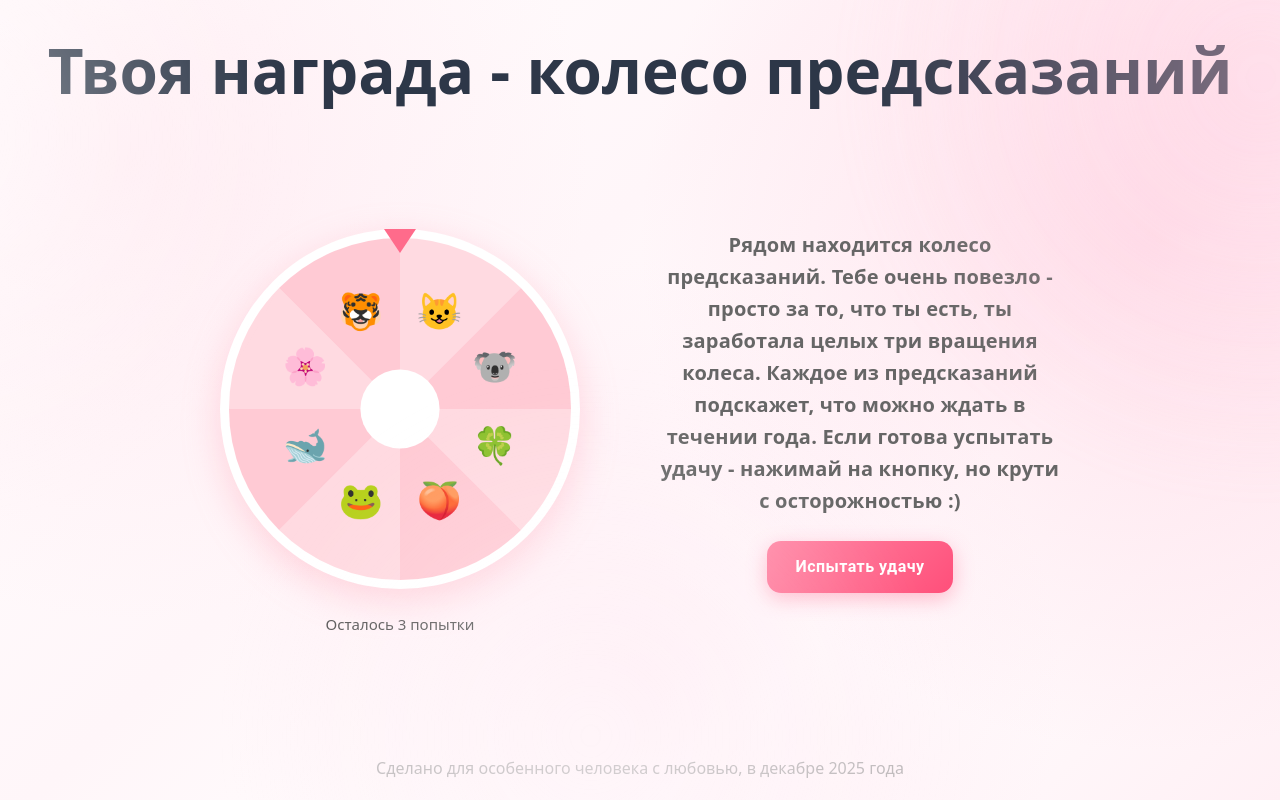
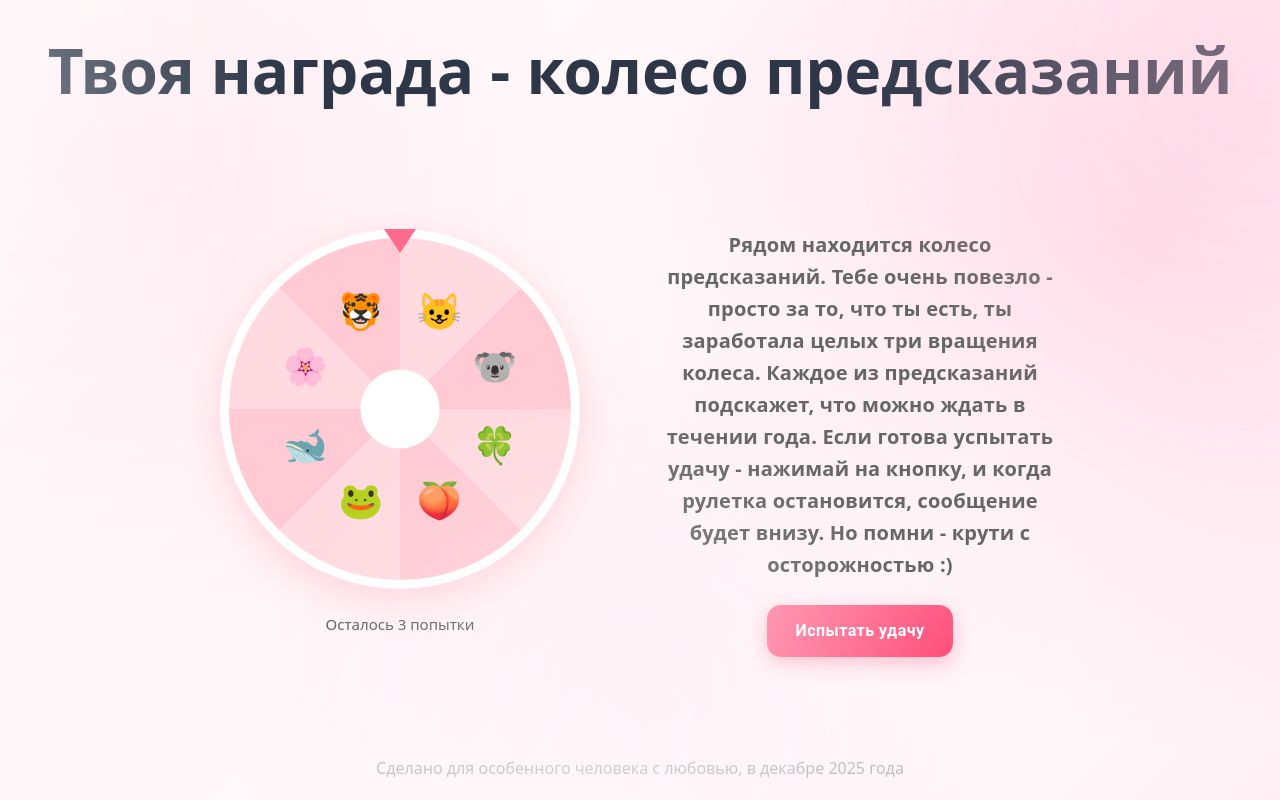
Before and after one commit to natsu-hsr/birthday-surprise-for-someone-special, a React (Vite) app: page /birthday-surprise-for-someone-special/casino-forecasts in a window 1280 px wide. Built offline with nearby package versions, Linux system fonts and the light colour scheme.

Commit message:
- fixed small bugs

```diff
--- a/src/App.tsx
+++ b/src/App.tsx
@@ -8,6 +8,7 @@ import {PhotoQuiz} from './pages/photo-quiz';
 import {Footer} from './components/footer';
 import {CasinoPage} from './pages/casino-page';
 import {FinalPage} from './pages/final-page';
+import {ScrollToTop} from './components/scroll-to-top';
 
 import styles from './App.module.scss';
 
@@ -16,6 +17,7 @@ const App = () => {
     <div className={`${styles['app-wrapper']} ${styles.bg}`}>
       <div className={styles.lightLayer} />
       <BrowserRouter basename="/birthday-surprise-for-someone-special">
+        <ScrollToTop />
         <Routes>
           <Route path="/" element={<GiftBox nextRoute="/before-we-start" />} />
           <Route path="/before-we-start" element={<AgePage nextRoute="/puzzle" />} />
--- /dev/null
+++ b/src/components/scroll-to-top/index.ts
@@ -0,0 +1 @@
+export {ScrollToTop} from './scroll-to-top';
--- /dev/null
+++ b/src/components/scroll-to-top/scroll-to-top.tsx
@@ -0,0 +1,12 @@
+import {useEffect} from "react";
+import {useLocation} from "react-router-dom";
+
+export const ScrollToTop = () => {
+  const { pathname } = useLocation();
+
+  useEffect(() => {
+    window.scrollTo({top: 0, behavior: "smooth"});
+  }, [pathname]);
+
+  return null;
+};
--- a/src/index.scss
+++ b/src/index.scss
@@ -48,6 +48,40 @@ body {
   background-attachment: fixed;
 }
 
+body::before {
+  content: "";
+  position: fixed;
+  top: -20vh;
+  left: 0;
+  right: 0;
+  bottom: -20vh;
+  z-index: -1;
+
+  background:
+    radial-gradient(
+      circle at 10% 20%,
+      rgba(255, 210, 225, 0.35),
+      transparent 35%
+    ),
+    radial-gradient(
+      circle at 90% 30%,
+      rgba(255, 185, 209, 0.418),
+      transparent 40%
+    ),
+    radial-gradient(
+      circle at 50% 85%,
+      rgba(255, 220, 235, 0.473),
+      transparent 45%
+    ),
+    linear-gradient(
+      135deg,
+      #ffffff 0%,
+      #fff6f9 40%,
+      #ffffff 70%,
+      #fff0f5 100%
+    );
+}
+
 @supports (background: env(safe-area-inset-top)) {
   body {
     background:
--- a/src/pages/age-page/list-messages/styles.module.scss
+++ b/src/pages/age-page/list-messages/styles.module.scss
@@ -72,7 +72,7 @@
   backdrop-filter: blur(14px);
   -webkit-backdrop-filter: blur(14px);
 
-  background: rgba(161, 161, 161, 0.9); // серый туман
+  background: rgba(161, 161, 161, 1); // серый туман
   transition: opacity 0.35s ease, backdrop-filter 0.35s ease;
   pointer-events: all;
 }
@@ -84,9 +84,3 @@
   -webkit-backdrop-filter: blur(0);
   pointer-events: none;
 }
-
-@media (max-width: 600px) {
-  .blurOverlay {
-    background: rgba(161, 161, 161, 1);
-  }
-}
--- a/src/pages/casino-page/casino-page.tsx
+++ b/src/pages/casino-page/casino-page.tsx
@@ -158,7 +158,8 @@ export const CasinoPage: FC<PageFinishProps> = ({nextRoute}) => {
               Рядом находится колесо предсказаний.
               Тебе очень повезло - просто за то, что ты есть, ты заработала целых три вращения колеса.
               Каждое из предсказаний подскажет, что можно ждать в течении года.
-              Если готова успытать удачу - нажимай на кнопку, но крути с осторожностью :)
+              Если готова успытать удачу - нажимай на кнопку, и когда рулетка остановится, сообщение будет внизу.
+              Но помни - крути с осторожностью :)
             </div>
 
             <CustomButton
```
